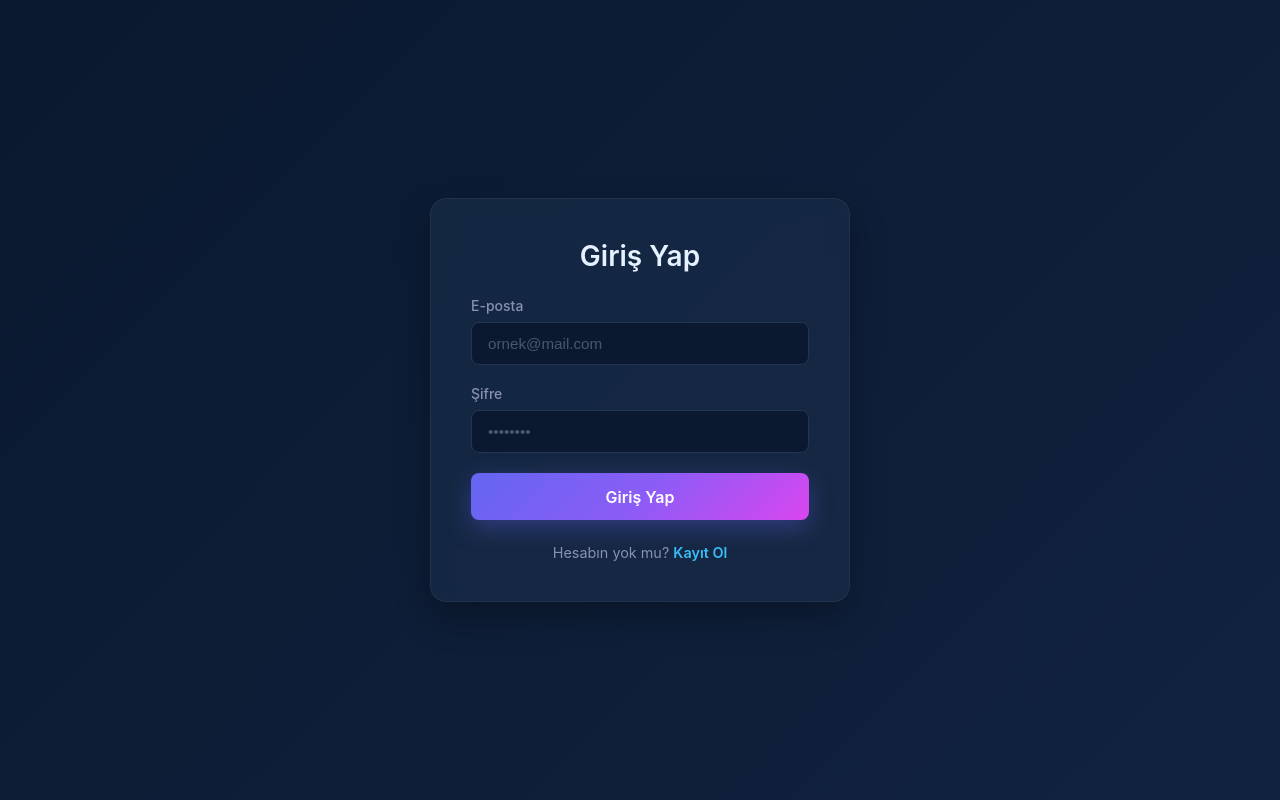
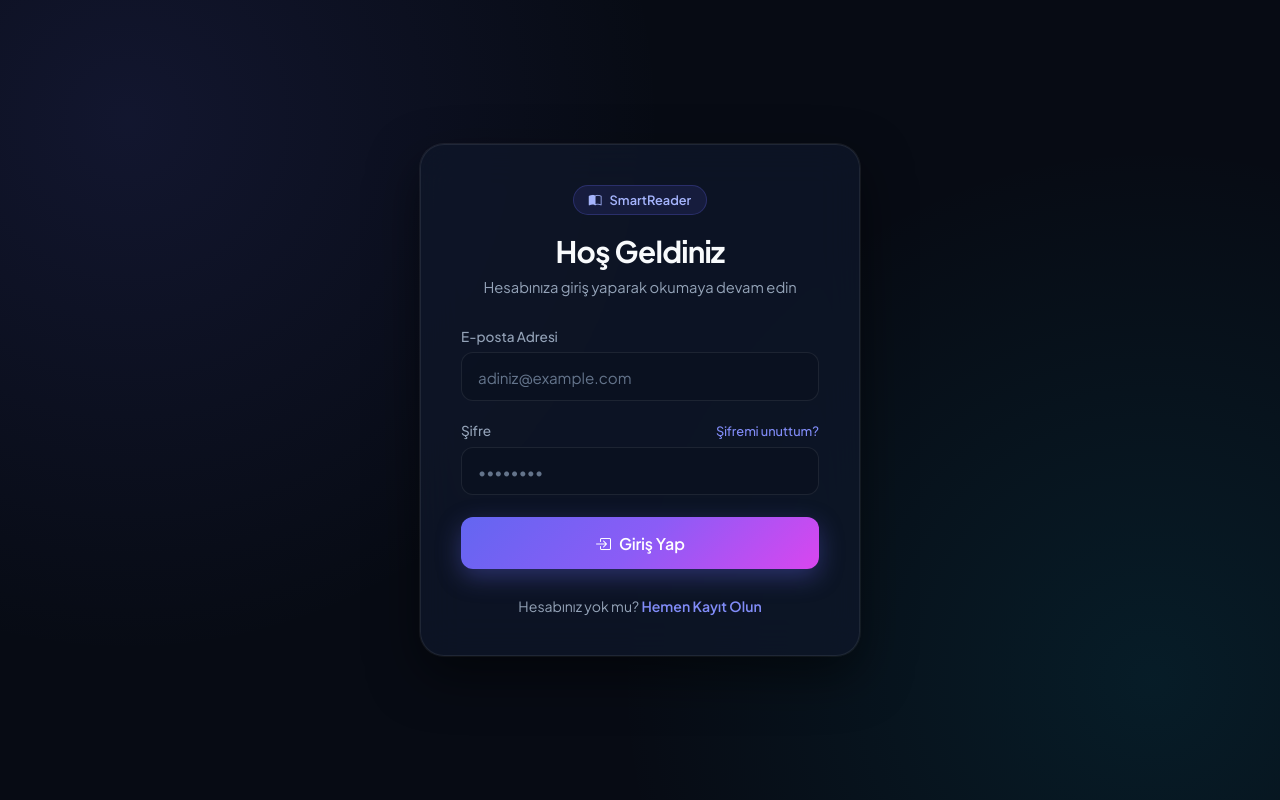
Before and after one commit to ibrahimsolak02/smart-reader-frontend, an Angular app: page /login in a window 1280 px wide. Built offline with nearby package versions, Linux system fonts and the light colour scheme.

Commit message:
style(auth): align login, register and verify screens with new design system

```diff
--- a/src/app/pages/auth/verify/verify.scss
+++ b/src/app/pages/auth/verify/verify.scss
@@ -1,157 +1,39 @@
-.auth-container {
-  display: flex;
-  justify-content: center;
-  align-items: center;
-  min-height: 100vh;
-  /* Derin lacivert degrade arka plan */
-  background: linear-gradient(135deg, #0a192f 0%, #112240 100%);
-  font-family: 'Inter', system-ui, -apple-system, sans-serif;
-}
-
-.auth-card {
-  /* Camsı (glassmorphism) efekt */
-  background: rgba(23, 42, 69, 0.85);
-  backdrop-filter: blur(10px);
-  padding: 2.5rem;
-  border-radius: 16px;
-  box-shadow: 0 15px 35px rgba(0, 0, 0, 0.3);
-  border: 1px solid rgba(255, 255, 255, 0.05);
-  width: 100%;
-  max-width: 420px;
-
-  h2 {
-    margin-top: 0;
-    margin-bottom: 1rem;
-    color: #e6f1ff;
-    text-align: center;
-    font-size: 1.75rem;
-    font-weight: 600;
-  }
-
-  .instruction-text {
-    color: #8892b0;
-    text-align: center;
-    font-size: 0.95rem;
-    margin-bottom: 1.75rem;
-    line-height: 1.6;
-
-    b {
-      color: #38bdf8; /* E-posta adresi için vurgulu gök mavisi */
-      font-weight: 600;
-      letter-spacing: 0.5px;
-    }
-  }
-}
-
-.form-group {
-  margin-bottom: 1.5rem;
-
-  .otp-input {
-    width: 100%;
-    padding: 1rem;
-    background-color: #0a192f;
-    color: #64ffda; /* Girilen kod için neon turkuaz */
-    border: 1px solid #233554;
-    border-radius: 8px;
-    font-size: 2rem;
-    font-weight: 700;
-    text-align: center;
-    letter-spacing: 0.75em; /* Karakterler arası geniş boşluk */
-    text-indent: 0.375em; /* Harf boşluğunun ortalanmasını sağlar */
-    transition: all 0.3s ease;
-    box-sizing: border-box;
-
-    &:focus {
-      outline: none;
-      border-color: #64ffda;
-      box-shadow: 0 0 0 3px rgba(100, 255, 218, 0.15);
-    }
-
-    &::placeholder {
-      color: #495670;
-      font-size: 1.5rem;
-      letter-spacing: 0.5em;
-      font-weight: 400;
-    }
-  }
-}
-
-.btn-primary {
-  width: 100%;
-  padding: 0.85rem;
-  background-color: #0284c7;
-  color: #ffffff;
-  border: none;
-  border-radius: 8px;
-  font-size: 1rem;
-  font-weight: 600;
-  cursor: pointer;
-  transition: all 0.3s ease;
-
-  &:hover:not(:disabled) {
-    background-color: #0369a1;
-    transform: translateY(-2px);
-    box-shadow: 0 5px 15px rgba(2, 132, 199, 0.4);
-  }
-
-  &:active:not(:disabled) {
-    transform: translateY(0);
-  }
-
-  &:disabled {
-    background-color: #233554;
-    color: #596a8a;
-    cursor: not-allowed;
-    box-shadow: none;
-  }
-}
-
-.error-message {
-  background-color: rgba(220, 38, 38, 0.1);
-  color: #ef4444;
-  border: 1px solid rgba(220, 38, 38, 0.3);
-  padding: 0.75rem;
-  border-radius: 8px;
-  margin-bottom: 1.25rem;
-  font-size: 0.875rem;
+.otp-input {
   text-align: center;
-  font-weight: 500;
-}
-
-.success-message {
-  background-color: rgba(34, 197, 94, 0.1);
-  color: #22c55e;
-  border: 1px solid rgba(34, 197, 94, 0.3);
-  padding: 0.75rem;
-  border-radius: 8px;
-  margin-top: 1rem;
-  font-size: 0.875rem;
-  text-align: center;
-  font-weight: 500;
+  letter-spacing: 0.6rem;
+  font-size: 1.5rem;
+  font-weight: 700;
+  padding: 0.75rem 1rem;
 }
 
 .btn-link {
   background: none;
   border: none;
-  color: #38bdf8;
+  color: #818cf8;
+  font-size: 0.88rem;
   font-weight: 600;
+  font-family: inherit;
   cursor: pointer;
-  font-size: 0.9rem;
+  padding: 0 0.25rem;
   transition: color 0.2s ease;
 
   &:hover:not(:disabled) {
-    color: #64ffda;
+    color: #a5b4fc;
+    text-decoration: underline;
   }
 
   &:disabled {
-    color: #495670;
+    color: var(--text-dim);
     cursor: not-allowed;
   }
 }
 
-.auth-footer {
-  margin-top: 1.25rem;
-  text-align: center;
-  color: #8892b0;
-  font-size: 0.9rem;
+.spin {
+  animation: spin 1s linear infinite;
 }
+
+@keyframes spin {
+  100% {
+    transform: rotate(360deg);
+  }
+}
--- a/src/app/pages/login/login.html
+++ b/src/app/pages/login/login.html
@@ -1,29 +1,55 @@
-<div class="auth-container">
-  <div class="auth-card">
-    <h2>Giriş Yap</h2>
+<div class="auth-page-container">
+  <div class="card-glass">
+    <div class="card-header">
+      <div class="brand-badge">
+        <i class="bi bi-book-half"></i> SmartReader
+      </div>
+      <h2>Hoş Geldiniz</h2>
+      <p>Hesabınıza giriş yaparak okumaya devam edin</p>
+    </div>
 
     @if (errorMessage) {
-      <div class="error-message">{{ errorMessage }}</div>
+      <div class="alert-error">
+        <i class="bi bi-exclamation-circle-fill"></i>
+        <span>{{ errorMessage }}</span>
+      </div>
     }
 
     <form [formGroup]="loginForm" (ngSubmit)="onSubmit()">
       <div class="form-group">
-        <label>E-posta</label>
-        <input type="email" formControlName="email" placeholder="ornek@mail.com">
+        <label>E-posta Adresi</label>
+        <input
+          type="email"
+          formControlName="email"
+          class="input-modern"
+          placeholder="adiniz@example.com"
+        >
       </div>
 
       <div class="form-group">
-        <label>Şifre</label>
-        <input type="password" formControlName="password" placeholder="••••••••">
+        <div class="label-row">
+          <label>Şifre</label>
+          <a routerLink="/forgot-password" class="forgot-link">Şifremi unuttum?</a>
+        </div>
+        <input
+          type="password"
+          formControlName="password"
+          class="input-modern"
+          placeholder="••••••••"
+        >
       </div>
 
       <button type="submit" class="btn-primary" [disabled]="isLoading">
-        {{ isLoading ? 'Giriş Yapılıyor...' : 'Giriş Yap' }}
+        @if (isLoading) {
+          <i class="bi bi-arrow-repeat spin"></i> Giriş Yapılıyor...
+        } @else {
+          <i class="bi bi-box-arrow-in-right"></i> Giriş Yap
+        }
       </button>
     </form>
 
-    <p class="auth-footer">
-      Hesabın yok mu? <a routerLink="/register">Kayıt Ol</a>
-    </p>
+    <div class="card-footer">
+      Hesabınız yok mu? <a routerLink="/register">Hemen Kayıt Olun</a>
+    </div>
   </div>
 </div>
--- a/src/app/pages/login/login.scss
+++ b/src/app/pages/login/login.scss
@@ -1,136 +1,33 @@
-.auth-container {
+.label-row {
   display: flex;
-  justify-content: center;
+  justify-content: space-between;
   align-items: center;
-  min-height: 100vh;
-  /* Derin lacivert degrade (gradient) arka plan */
-  background: linear-gradient(135deg, #0a192f 0%, #112240 100%);
-  font-family: 'Inter', system-ui, -apple-system, sans-serif;
-}
-
-.auth-card {
-  /* Karta camsı (glass) bir lacivert efekti veriyoruz */
-  background: rgba(23, 42, 69, 0.85);
-  backdrop-filter: blur(10px);
-  padding: 2.5rem;
-  border-radius: 16px;
-  box-shadow: 0 15px 35px rgba(0, 0, 0, 0.3);
-  border: 1px solid rgba(255, 255, 255, 0.05);
-  width: 100%;
-  max-width: 420px;
-
-  h2 {
-    margin-top: 0;
-    margin-bottom: 1.5rem;
-    color: #e6f1ff; /* Parlak buz mavisi/beyaz başlık */
-    text-align: center;
-    font-size: 1.75rem;
-    font-weight: 600;
-  }
-}
-
-.form-group-row {
-  display: flex;
-  gap: 1rem;
-
-  .form-group {
-    flex: 1;
-  }
-}
-
-.form-group {
-  margin-bottom: 1.25rem;
+  margin-bottom: 0.5rem;
 
   label {
-    display: block;
-    margin-bottom: 0.5rem;
-    color: #8892b0; /* Yumuşak grimsi mavi etiketler */
-    font-size: 0.875rem;
-    font-weight: 500;
+    margin-bottom: 0;
   }
 
-  input {
-    width: 100%;
-    padding: 0.75rem 1rem;
-    /* Koyu arka planlı inputlar */
-    background-color: #0a192f;
-    color: #ccd6f6;
-    border: 1px solid #233554;
-    border-radius: 8px;
-    font-size: 0.95rem;
-    transition: all 0.3s ease;
-    box-sizing: border-box;
+  .forgot-link {
+    font-size: 0.8rem;
+    color: #818cf8;
+    text-decoration: none;
+    font-weight: 500;
+    transition: color 0.2s ease;
 
-    &:focus {
-      outline: none;
-      border-color: #64ffda; /* Odaklanıldığında neon turkuaz parlaması */
-      box-shadow: 0 0 0 3px rgba(100, 255, 218, 0.15);
-    }
-
-    &::placeholder {
-      color: #495670;
+    &:hover {
+      color: #a5b4fc;
+      text-decoration: underline;
     }
   }
 }
 
-.btn-primary {
-  width: 100%;
-  padding: 0.85rem;
-  /* Buton rengi olarak neon mavi/turkuaz (Laciverte çok yakışır) */
-  background-color: #0284c7;
-  color: #ffffff;
-  border: none;
-  border-radius: 8px;
-  font-size: 1rem;
-  font-weight: 600;
-  cursor: pointer;
-  transition: all 0.3s ease;
-  margin-top: 0.5rem;
+.spin {
+  animation: spin 1s linear infinite;
+}
 
-  &:hover:not(:disabled) {
-    background-color: #0369a1;
-    transform: translateY(-2px);
-    box-shadow: 0 5px 15px rgba(2, 132, 199, 0.4);
-  }
-
-  &:active:not(:disabled) {
-    transform: translateY(0);
-  }
-
-  &:disabled {
-    background-color: #233554;
-    color: #8892b0;
-    cursor: not-allowed;
-    box-shadow: none;
+@keyframes spin {
+  100% {
+    transform: rotate(360deg);
   }
 }
-
-.error-message {
-  background-color: rgba(220, 38, 38, 0.1);
-  color: #ef4444;
-  border: 1px solid rgba(220, 38, 38, 0.3);
-  padding: 0.75rem;
-  border-radius: 8px;
-  margin-bottom: 1.25rem;
-  font-size: 0.875rem;
-  text-align: center;
-  font-weight: 500;
-}
-
-.auth-footer {
-  margin-top: 1.5rem;
-  text-align: center;
-  font-size: 0.9rem;
-  color: #8892b0;
-
-  a {
-    color: #38bdf8; /* Linkler için parlak gök mavisi */
-    text-decoration: none;
-    font-weight: 600;
-    transition: color 0.2s ease;
-
-    &:hover {
-      color: #64ffda;
-    }
-  }
-}
--- a/src/app/pages/register/register.html
+++ b/src/app/pages/register/register.html
@@ -1,40 +1,73 @@
-<div class="auth-container">
-  <div class="auth-card">
-    <h2>Kayıt Ol</h2>
+<div class="auth-page-container">
+  <div class="card-glass">
+    <div class="card-header">
+      <div class="brand-badge">
+        <i class="bi bi-person-plus-fill"></i> SmartReader
+      </div>
+      <h2>Hesap Oluştur</h2>
+      <p>Yeni bir okuma deneyimi için aramıza katılın</p>
+    </div>
 
     @if (errorMessage) {
-      <div class="error-message">{{ errorMessage }}</div>
+      <div class="alert-error">
+        <i class="bi bi-exclamation-circle-fill"></i>
+        <span>{{ errorMessage }}</span>
+      </div>
     }
 
     <form [formGroup]="registerForm" (ngSubmit)="onSubmit()">
-      <div class="form-group-row">
+      <div class="form-row">
         <div class="form-group">
           <label>Ad</label>
-          <input type="text" formControlName="firstName" placeholder="Adınız">
+          <input
+            type="text"
+            formControlName="firstName"
+            class="input-modern"
+            placeholder="İbrahim"
+          >
         </div>
         <div class="form-group">
           <label>Soyad</label>
-          <input type="text" formControlName="lastName" placeholder="Soyadınız">
+          <input
+            type="text"
+            formControlName="lastName"
+            class="input-modern"
+            placeholder="Solak"
+          >
         </div>
       </div>
 
       <div class="form-group">
-        <label>E-posta</label>
-        <input type="email" formControlName="email" placeholder="ornek@mail.com">
+        <label>E-posta Adresi</label>
+        <input
+          type="email"
+          formControlName="email"
+          class="input-modern"
+          placeholder="adiniz@example.com"
+        >
       </div>
 
       <div class="form-group">
         <label>Şifre</label>
-        <input type="password" formControlName="password" placeholder="En az 6 karakter">
+        <input
+          type="password"
+          formControlName="password"
+          class="input-modern"
+          placeholder="En az 6 karakter"
+        >
       </div>
 
       <button type="submit" class="btn-primary" [disabled]="isLoading">
-        {{ isLoading ? 'Kayıt Olunuyor...' : 'Kayıt Ol' }}
+        @if (isLoading) {
+          <i class="bi bi-arrow-repeat spin"></i> Kayıt Olunuyor...
+        } @else {
+          <i class="bi bi-check2-circle"></i> Kayıt Ol
+        }
       </button>
     </form>
 
-    <p class="auth-footer">
-      Zaten hesabın var mı? <a routerLink="/login">Giriş Yap</a>
-    </p>
+    <div class="card-footer">
+      Zaten hesabınız var mı? <a routerLink="/login">Giriş Yapın</a>
+    </div>
   </div>
 </div>
--- a/src/app/pages/register/register.scss
+++ b/src/app/pages/register/register.scss
@@ -1,136 +1,9 @@
-.auth-container {
-  display: flex;
-  justify-content: center;
-  align-items: center;
-  min-height: 100vh;
-  /* Derin lacivert degrade (gradient) arka plan */
-  background: linear-gradient(135deg, #0a192f 0%, #112240 100%);
-  font-family: 'Inter', system-ui, -apple-system, sans-serif;
+.spin {
+  animation: spin 1s linear infinite;
 }
 
-.auth-card {
-  /* Karta camsı (glass) bir lacivert efekti veriyoruz */
-  background: rgba(23, 42, 69, 0.85);
-  backdrop-filter: blur(10px);
-  padding: 2.5rem;
-  border-radius: 16px;
-  box-shadow: 0 15px 35px rgba(0, 0, 0, 0.3);
-  border: 1px solid rgba(255, 255, 255, 0.05);
-  width: 100%;
-  max-width: 420px;
-
-  h2 {
-    margin-top: 0;
-    margin-bottom: 1.5rem;
-    color: #e6f1ff; /* Parlak buz mavisi/beyaz başlık */
-    text-align: center;
-    font-size: 1.75rem;
-    font-weight: 600;
+@keyframes spin {
+  100% {
+    transform: rotate(360deg);
   }
 }
-
-.form-group-row {
-  display: flex;
-  gap: 1rem;
-
-  .form-group {
-    flex: 1;
-  }
-}
-
-.form-group {
-  margin-bottom: 1.25rem;
-
-  label {
-    display: block;
-    margin-bottom: 0.5rem;
-    color: #8892b0; /* Yumuşak grimsi mavi etiketler */
-    font-size: 0.875rem;
-    font-weight: 500;
-  }
-
-  input {
-    width: 100%;
-    padding: 0.75rem 1rem;
-    /* Koyu arka planlı inputlar */
-    background-color: #0a192f;
-    color: #ccd6f6;
-    border: 1px solid #233554;
-    border-radius: 8px;
-    font-size: 0.95rem;
-    transition: all 0.3s ease;
-    box-sizing: border-box;
-
-    &:focus {
-      outline: none;
-      border-color: #64ffda; /* Odaklanıldığında neon turkuaz parlaması */
-      box-shadow: 0 0 0 3px rgba(100, 255, 218, 0.15);
-    }
-
-    &::placeholder {
-      color: #495670;
-    }
-  }
-}
-
-.btn-primary {
-  width: 100%;
-  padding: 0.85rem;
-  /* Buton rengi olarak neon mavi/turkuaz (Laciverte çok yakışır) */
-  background-color: #0284c7;
-  color: #ffffff;
-  border: none;
-  border-radius: 8px;
-  font-size: 1rem;
-  font-weight: 600;
-  cursor: pointer;
-  transition: all 0.3s ease;
-  margin-top: 0.5rem;
-
-  &:hover:not(:disabled) {
-    background-color: #0369a1;
-    transform: translateY(-2px);
-    box-shadow: 0 5px 15px rgba(2, 132, 199, 0.4);
-  }
-
-  &:active:not(:disabled) {
-    transform: translateY(0);
-  }
-
-  &:disabled {
-    background-color: #233554;
-    color: #8892b0;
-    cursor: not-allowed;
-    box-shadow: none;
-  }
-}
-
-.error-message {
-  background-color: rgba(220, 38, 38, 0.1);
-  color: #ef4444;
-  border: 1px solid rgba(220, 38, 38, 0.3);
-  padding: 0.75rem;
-  border-radius: 8px;
-  margin-bottom: 1.25rem;
-  font-size: 0.875rem;
-  text-align: center;
-  font-weight: 500;
-}
-
-.auth-footer {
-  margin-top: 1.5rem;
-  text-align: center;
-  font-size: 0.9rem;
-  color: #8892b0;
-
-  a {
-    color: #38bdf8; /* Linkler için parlak gök mavisi */
-    text-decoration: none;
-    font-weight: 600;
-    transition: color 0.2s ease;
-
-    &:hover {
-      color: #64ffda;
-    }
-  }
-}
```
Also changed, not shown: src/app/pages/auth/verify/verify.html (+37 -22 lines).
